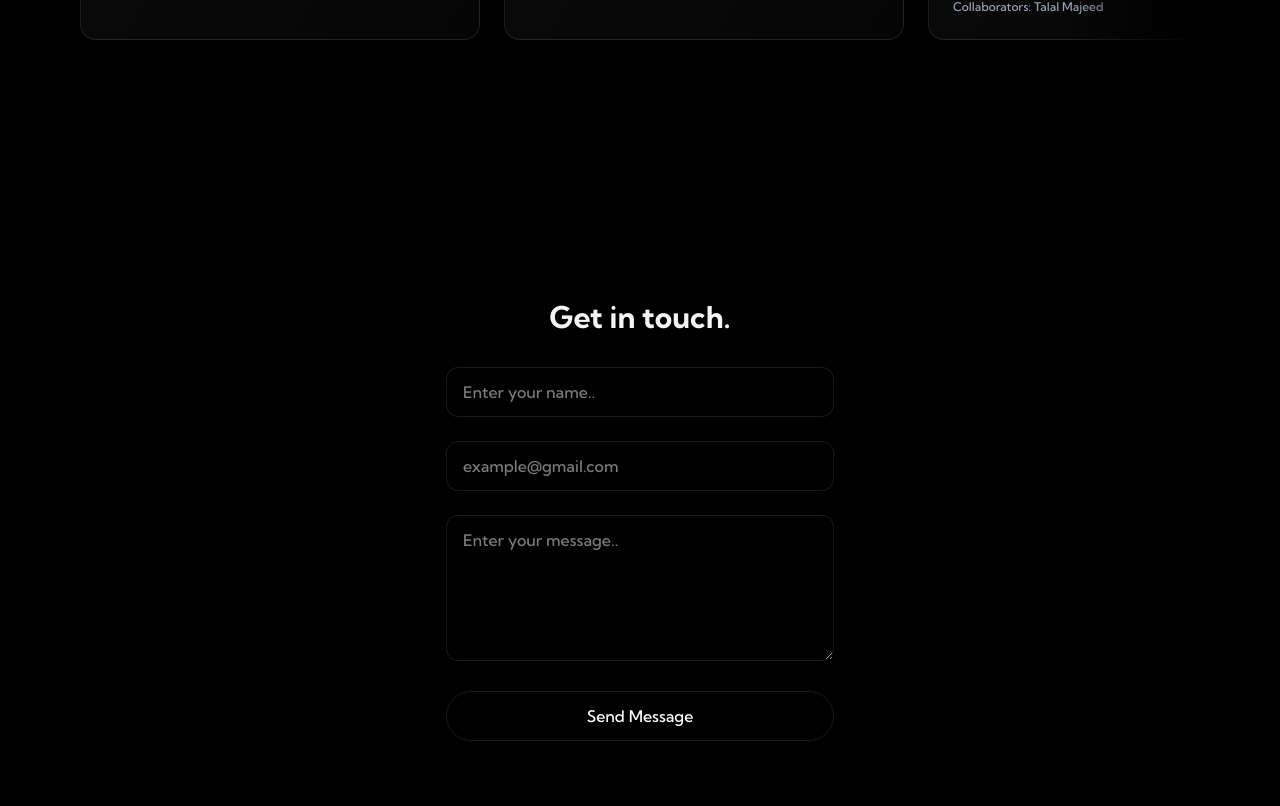
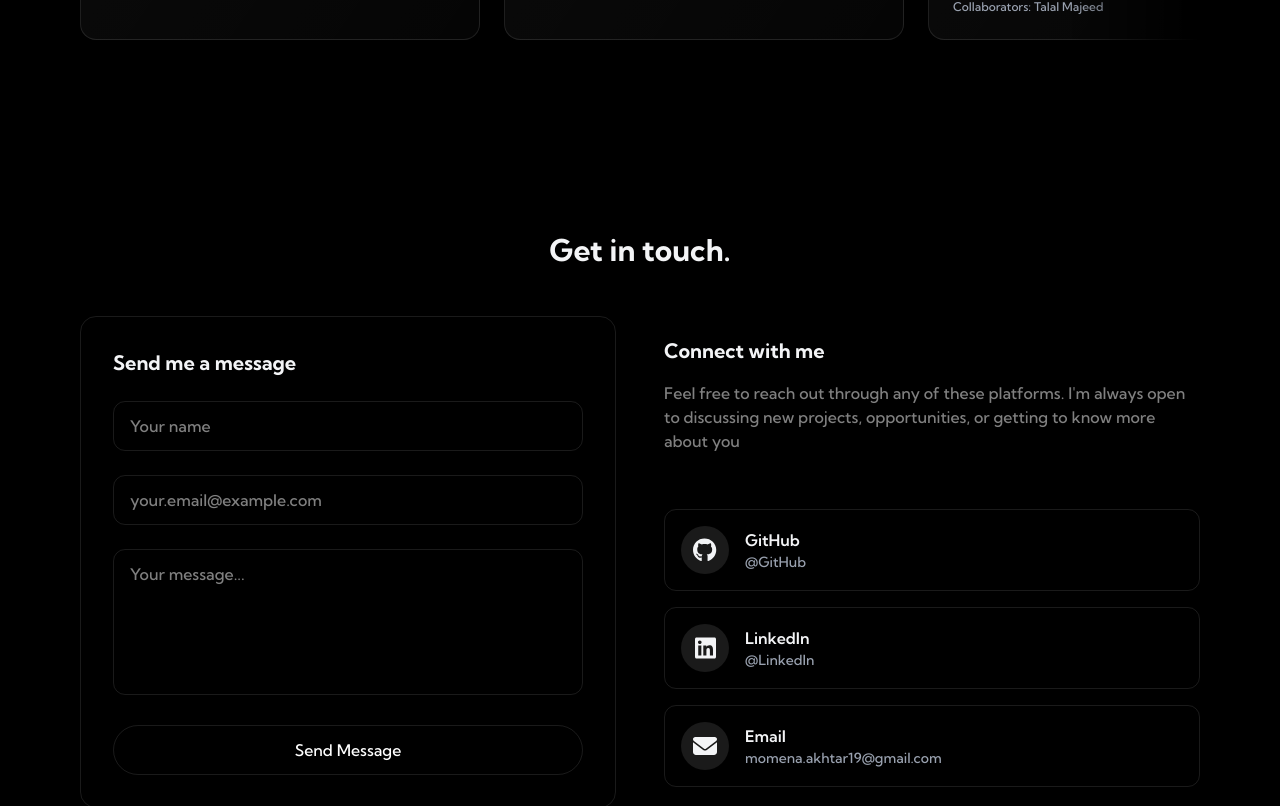
Before and after one commit to Momena-akhtar/momena-in-real-life, a React (Vite) app: page / in a window 1280 px wide. Shown: the part 3100-3906 px from the top of the page. Built offline with nearby package versions, Linux system fonts and the light colour scheme.

Commit message:
add links section

```diff
--- a/src/components/sections/Contact.tsx
+++ b/src/components/sections/Contact.tsx
@@ -1,6 +1,9 @@
 import { useState } from "react";
 import RevealOnScroll from "../RevealOnScroll";
 import emailjs from "emailjs-com";
+import { FontAwesomeIcon } from "@fortawesome/react-fontawesome";
+import { faGithub, faLinkedin } from "@fortawesome/free-brands-svg-icons";
+import { faEnvelope } from "@fortawesome/free-solid-svg-icons";
 
 const Contact = () => {
   const [formData, setFormData] = useState({
@@ -20,24 +23,47 @@ const Contact = () => {
       )
       .then((result) => {
         alert("Message Sent!");
-        setFormData({name: "", email:"", message:""})
-        console.log(result)
+        setFormData({ name: "", email: "", message: "" });
+        console.log(result);
       })
       .catch(() => {
-        alert("Oops! Somethin went wrong. PLease try again later.");
+        alert("Oops! Something went wrong. Please try again later.");
       });
   };
+
+  const socialLinks = [
+    {
+      name: "GitHub",
+      icon: faGithub,
+      url: "https://github.com/Momena-akhtar",
+    },
+    {
+      name: "LinkedIn",
+      icon: faLinkedin,
+      url: "https://www.linkedin.com/in/momena-a-b9462a348/",
+    },
+    {
+      name: "Email",
+      icon: faEnvelope,
+      url: "mailto:momena.akhtar19@gmail.com",
+    }
+  ];
+
   return (
     <section
       id="contact"
-      className="min-h-screen w-full flex items-center justify-center py-10 medium:py-20"
+      className="min-h-screen w-full flex items-center justify-center py-20"
     >
       <RevealOnScroll>
-        <div className="max-w-[70%] mx-auto px-4 w-150">
-          <h2 className="text-3xl font-bold mb-8 text-center">
+        <div className="max-w-6xl mx-auto px-4">
+          <h2 className="text-3xl font-bold mb-12 text-center">
             Get in touch.
           </h2>
-          <form action="" className="space-y-6 " onSubmit={handleSubmit}>
+
+          <div className="grid grid-cols-1 md:grid-cols-2 gap-12">
+            <div className="rounded-2xl border border-white/10 p-8">
+              <h3 className="text-xl font-bold mb-6">Send me a message</h3>
+              <form className="space-y-6" onSubmit={handleSubmit}>
                 <div className="relative">
                   <input
                     type="text"
@@ -48,8 +74,8 @@ const Contact = () => {
                       setFormData({ ...formData, name: e.target.value })
                     }
                     required
-                placeholder="Enter your name.."
-                className="w-full border border-white/10 rounded-xl px-4 py-3 transition focus:outline-none focus:border-white/10"
+                    placeholder="Your name"
+                    className="w-full border border-white/10 rounded-xl px-4 py-3 text-white placeholder:text-white/50 transition focus:outline-none focus:border-white/20"
                   />
                 </div>
                 <div className="relative">
@@ -62,8 +88,8 @@ const Contact = () => {
                       setFormData({ ...formData, email: e.target.value })
                     }
                     required
-                placeholder="example@gmail.com"
-                className="w-full border border-white/10 rounded-xl px-4 py-3 transition focus:outline-none focus:border-white/10"
+                    placeholder="your.email@example.com"
+                    className="w-full border border-white/10 rounded-xl px-4 py-3 text-white placeholder:text-white/50 transition focus:outline-none focus:border-white/20"
                   />
                 </div>
                 <div className="relative">
@@ -76,18 +102,50 @@ const Contact = () => {
                     }
                     required
                     rows={5}
-                placeholder="Enter your message.."
-                className="w-full border border-white/10 rounded-xl px-4 py-3 transition focus:outline-none focus:border-white/10"
+                    placeholder="Your message..."
+                    className="w-full border border-white/10 rounded-xl px-4 py-3 text-white placeholder:text-white/50 transition focus:outline-none focus:border-white/20 resize-none"
                   />
                 </div>
                 <button
-              className="w-full border border-white/10 text-white py-3 px-6 rounded-full font-medium transition
-            relative overflow-hidden cursor-pointer hover:shadow[0_0_15px_rgba(59, 130, 246, 0.4)] hover:bg-white/10 hover:border-white/10
-            "
+                  type="submit"
+                  className="w-full  border border-white/10 text-white py-3 px-6 rounded-full font-medium transition cursor-pointer hover:shadow-[0_0_15px_rgba(59,130,246,0.2)]"
                 >
                   Send Message
                 </button>
               </form>
+            </div>
+
+            <div className="flex flex-col justify-center space-y-8">
+              <div>
+                <h3 className="text-xl font-bold mb-4">Connect with me</h3>
+                <p className="text-white/50 mb-6">
+                  Feel free to reach out through any of these platforms. I'm always open to discussing new projects, opportunities, or getting to know more about you
+                </p>
+              </div>
+
+              <div className="space-y-4">
+                {socialLinks.map((link, idx) => (
+                  <a
+                    key={idx}
+                    href={link.url}
+                    target={link.name !== "Email" ? "_blank" : undefined}
+                    rel={link.name !== "Email" ? "noopener noreferrer" : undefined}
+                    className={`flex items-center gap-4 p-4 rounded-xl border border-white/10  transition-all hover:border-white/20 group`}
+                  >
+                    <div className="w-12 h-12 rounded-full bg-white/10 flex items-center justify-center group-hover:bg-white/20 transition">
+                      <FontAwesomeIcon icon={link.icon} className="text-2xl" />
+                    </div>
+                    <div>
+                      <p className="font-semibold">{link.name}</p>
+                      <p className="text-sm text-gray-400">
+                        {link.name === "Email" ? "momena.akhtar19@gmail.com" : `@${link.name}`}
+                      </p>
+                    </div>
+                  </a>
+                ))}
+              </div>
+            </div>
+          </div>
         </div>
       </RevealOnScroll>
     </section>
```
Lines whose indentation alone changed are shown as unchanged.
